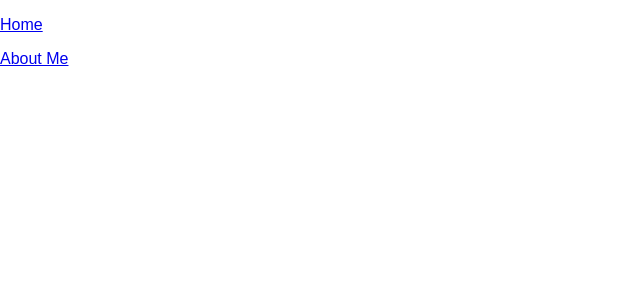
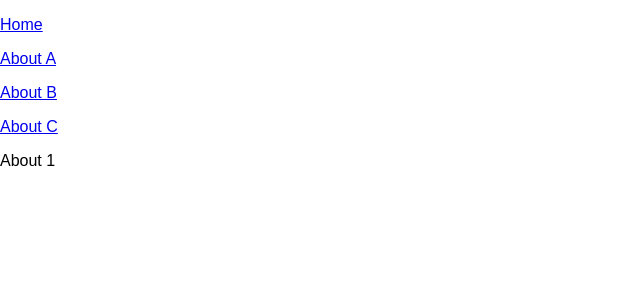
Before and after one commit to T-Jedsada/react-workshop-cmu, a React (Create React App) app: page /about-me/1 in a window 1280 px wide. Shown: the top 300 px of the page, without its empty margins (0-640 px from the left). Built offline with nearby package versions, Linux system fonts and the light colour scheme.

Commit message:
introduction

```diff
--- a/src/AboutMe/index.js
+++ b/src/AboutMe/index.js
@@ -1,7 +1,7 @@
 import React from 'react'
 
-function AboutMe() {
-    return <p>About Me</p>
+function AboutMe( {match} ) {
+    return <p>About { match.params.name }</p>
 }
 
 export default AboutMe
--- a/src/Route/index.js
+++ b/src/Route/index.js
@@ -7,7 +7,7 @@ function Routes() {
     return (
         <div>
             <Route exact path='/home' component={Home}/>
-            <Route exact path='/about-me' component={AboutMe}/>
+            <Route exact path='/about-me/:name' component={AboutMe}/>
         </div>
     )
 }
--- a/src/components/Menu/index.js
+++ b/src/components/Menu/index.js
@@ -4,8 +4,10 @@ import { Link } from 'react-router-dom'
 function Menu() {
     return (
         <div>
-            <p><Link to="home">Home</Link></p>
-            <Link to="about-me">About Me</Link>
+            <p><Link to="/home">Home</Link></p>
+            <p><Link to="/about-me/a">About A</Link></p>
+            <p><Link to="/about-me/b">About B</Link></p>
+            <p><Link to="/about-me/c">About C</Link></p>
         </div>
     )
 }
```
